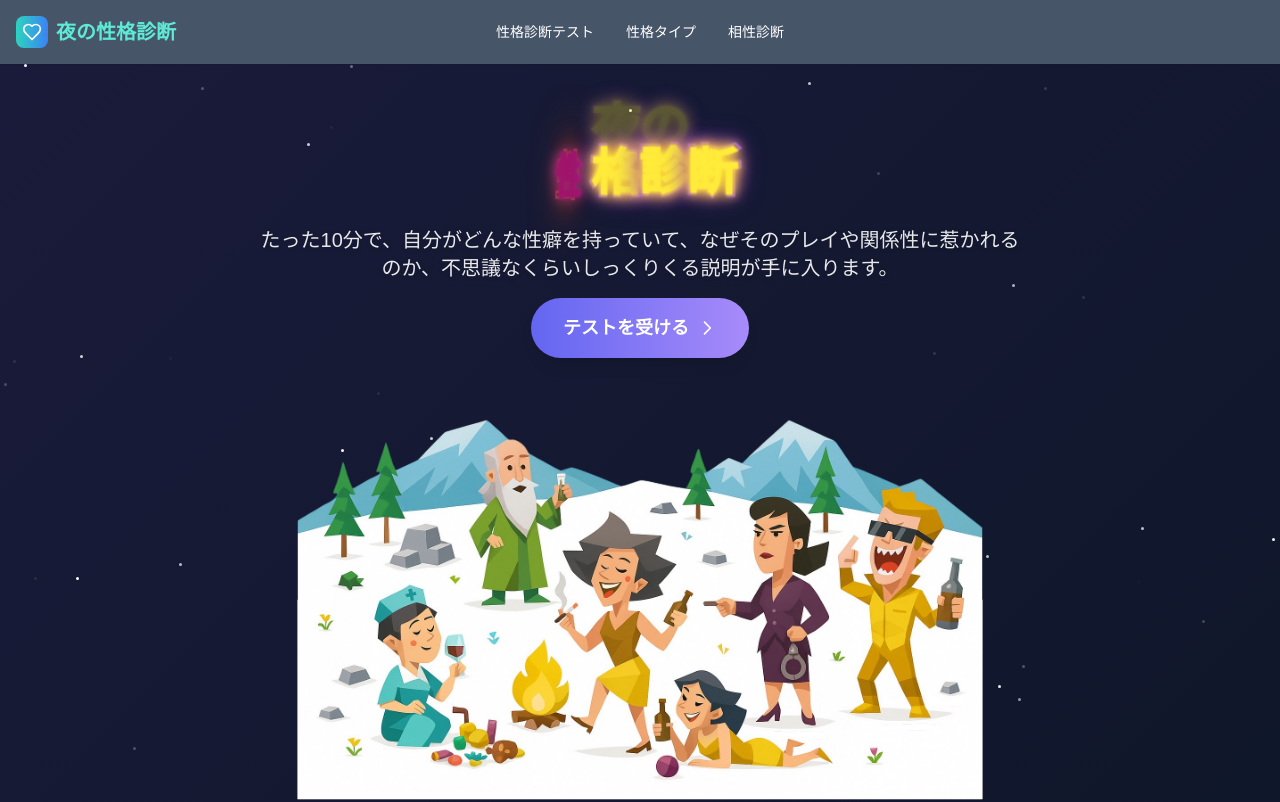
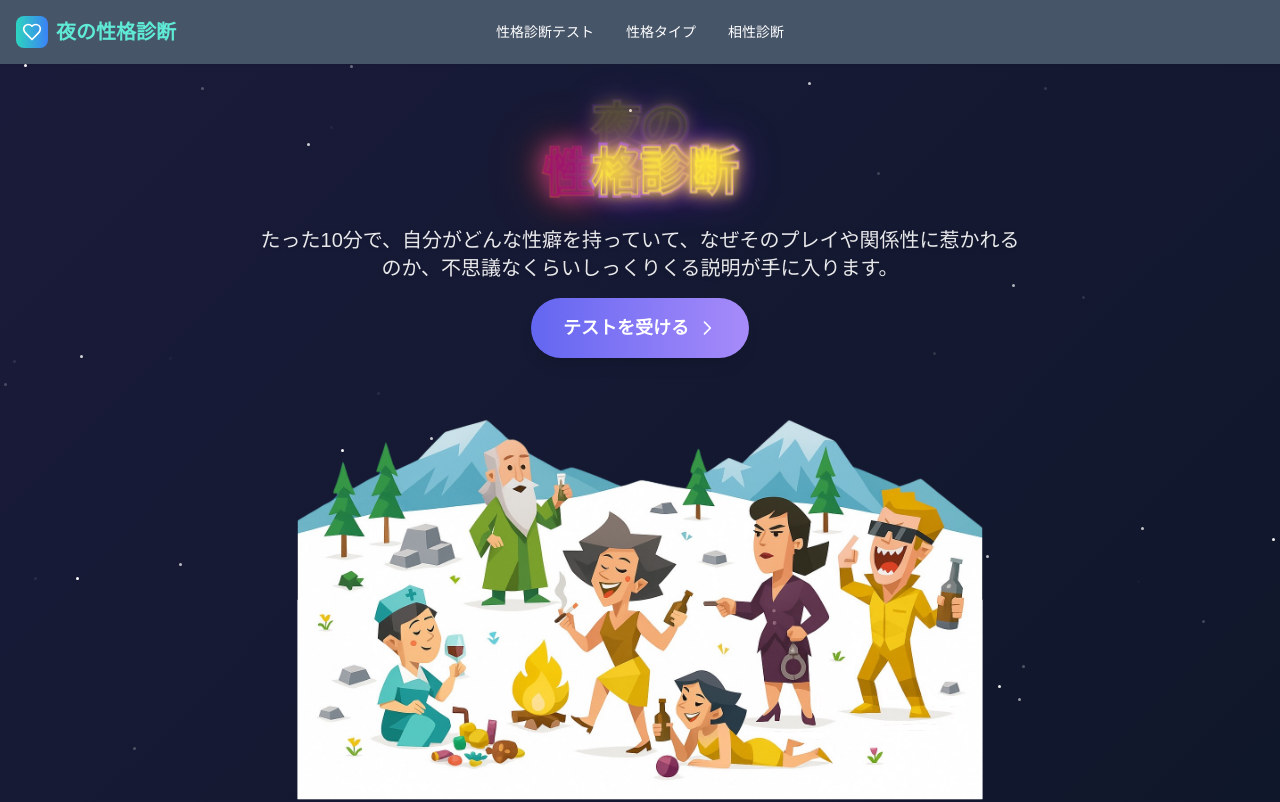
Before and after one commit to gezzzi/yoru-mbti-v2, a Next.js app: page / in a window 1280 px wide. Shown: the top 802 px of the page. Built offline with nearby package versions, Linux system fonts and the light colour scheme.

Commit message:
ネオン文字v2

```diff
--- a/src/app/globals.css
+++ b/src/app/globals.css
@@ -132,13 +132,11 @@ body {
 .neon-char {
   display: inline-block;
   position: relative;
-  color: #ffeb3b;
+  color: transparent;
   -webkit-text-stroke: 1px #ffeb3b;
   text-stroke: 1px #ffeb3b;
   text-shadow:
-    0 0 5px #ffeb3b,
     0 0 10px #ffeb3b,
-    0 0 15px #ffc107,
     0 0 20px #ffc107;
   animation:
     sequential-blink 3s infinite,
@@ -156,56 +154,47 @@ body {
   position: absolute;
   left: 0;
   top: 0;
-  -webkit-text-stroke: 2px #9945ff;
-  text-stroke: 2px #9945ff;
+  -webkit-text-stroke: 3px #9945ff;
+  text-stroke: 3px #9945ff;
   color: transparent;
   z-index: -1;
   text-shadow:
-    0 0 8px #9945ff,
-    0 0 16px #9945ff,
-    0 0 24px #7733dd;
+    0 0 20px #9945ff,
+    0 0 40px #7733dd;
   animation:
-    rotate-slow 8s linear infinite,
     outline-pulse 2s ease-in-out infinite;
   animation-delay:
-    calc(var(--char-index) * 0.3s),
-    calc(var(--char-index) * 0.1s);
+    calc(var(--char-index) * 0.3s);
   -webkit-font-smoothing: antialiased;
   transform: translateZ(0);
 }
 
 /* Special character style (for key characters like 性) */
 .neon-char.special {
-  color: #ff1493;
-  -webkit-text-stroke: 1.5px #ff1493;
-  text-stroke: 1.5px #ff1493;
+  color: transparent;
+  -webkit-text-stroke: 2px #ff1493;
+  text-stroke: 2px #ff1493;
   text-shadow:
-    0 0 8px #ff1493,
-    0 0 16px #ff1493,
-    0 0 24px #ff69b4;
+    0 0 15px #ff1493,
+    0 0 30px #ff69b4;
   animation:
     sequential-blink 3s infinite,
-    flip-3d 4s ease-in-out infinite;
+    gentle-pulse 2s ease-in-out infinite;
   animation-delay:
     calc(var(--char-index) * 0.2s),
-    0s;
-  transform-style: preserve-3d;
-  perspective: 1000px;
+    calc(var(--char-index) * 0.1s);
   -webkit-font-smoothing: antialiased;
   transform: translateZ(0);
 }
 
 .neon-char.special::before {
-  -webkit-text-stroke: 2.5px #ff6b35;
-  text-stroke: 2.5px #ff6b35;
+  -webkit-text-stroke: 4px #ff6b35;
+  text-stroke: 4px #ff6b35;
   text-shadow:
-    0 0 12px #ff6b35,
-    0 0 24px #ff6b35,
-    0 0 36px #ff4500;
+    0 0 25px #ff6b35,
+    0 0 50px #ff4500;
   animation:
-    flip-3d-reverse 4s ease-in-out infinite,
     shadow-dance 2s ease-in-out infinite;
-  transform-style: preserve-3d;
   -webkit-font-smoothing: antialiased;
   transform: translateZ(0);
 }
@@ -215,18 +204,17 @@ body {
   position: absolute;
   left: 0;
   top: 0;
-  -webkit-text-stroke: 0.8px #9370db;
-  text-stroke: 0.8px #9370db;
+  -webkit-text-stroke: 1px #9370db;
+  text-stroke: 1px #9370db;
   color: transparent;
   z-index: -2;
   opacity: 0.7;
   text-shadow:
-    0 0 6px #9370db,
-    0 0 12px #ba55d3,
-    0 0 18px #da70d6;
+    0 0 10px #9370db,
+    0 0 20px #ba55d3,
+    0 0 30px #da70d6;
   animation:
-    shimmer 1.5s linear infinite,
-    drift 6s ease-in-out infinite;
+    shimmer 1.5s linear infinite;
   -webkit-font-smoothing: antialiased;
   transform: translateZ(0);
 }
@@ -294,48 +282,43 @@ body {
 /* Mobile optimizations for crisp neon text */
 @media screen and (-webkit-min-device-pixel-ratio: 2) {
   .neon-char {
-    -webkit-text-stroke-width: 0.5px;
-    text-stroke-width: 0.5px;
+    -webkit-text-stroke-width: 1px;
+    text-stroke-width: 1px;
     text-shadow:
-      0 0 3px #ffeb3b,
-      0 0 6px #ffeb3b,
-      0 0 9px #ffc107,
-      0 0 12px #ffc107;
+      0 0 10px #ffeb3b,
+      0 0 20px #ffc107;
   }
 
   .neon-char::before {
+    -webkit-text-stroke-width: 3px;
+    text-stroke-width: 3px;
+    text-shadow:
+      0 0 20px #9945ff,
+      0 0 40px #7733dd;
+  }
+
+  .neon-char.special {
+    -webkit-text-stroke-width: 2px;
+    text-stroke-width: 2px;
+    text-shadow:
+      0 0 15px #ff1493,
+      0 0 30px #ff69b4;
+  }
+
+  .neon-char.special::before {
+    -webkit-text-stroke-width: 4px;
+    text-stroke-width: 4px;
+    text-shadow:
+      0 0 25px #ff6b35,
+      0 0 50px #ff4500;
+  }
+
+  .neon-char.special::after {
     -webkit-text-stroke-width: 1px;
     text-stroke-width: 1px;
     text-shadow:
-      0 0 4px #9945ff,
-      0 0 8px #9945ff,
-      0 0 12px #7733dd;
-  }
-
-  .neon-char.special {
-    -webkit-text-stroke-width: 0.8px;
-    text-stroke-width: 0.8px;
-    text-shadow:
-      0 0 4px #ff1493,
-      0 0 8px #ff1493,
-      0 0 12px #ff69b4;
-  }
-
-  .neon-char.special::before {
-    -webkit-text-stroke-width: 1.5px;
-    text-stroke-width: 1.5px;
-    text-shadow:
-      0 0 6px #ff6b35,
-      0 0 12px #ff6b35,
-      0 0 18px #ff4500;
-  }
-
-  .neon-char.special::after {
-    -webkit-text-stroke-width: 0.4px;
-    text-stroke-width: 0.4px;
-    text-shadow:
-      0 0 3px #9370db,
-      0 0 6px #ba55d3,
-      0 0 9px #da70d6;
+      0 0 10px #9370db,
+      0 0 20px #ba55d3,
+      0 0 30px #da70d6;
   }
 }
```
